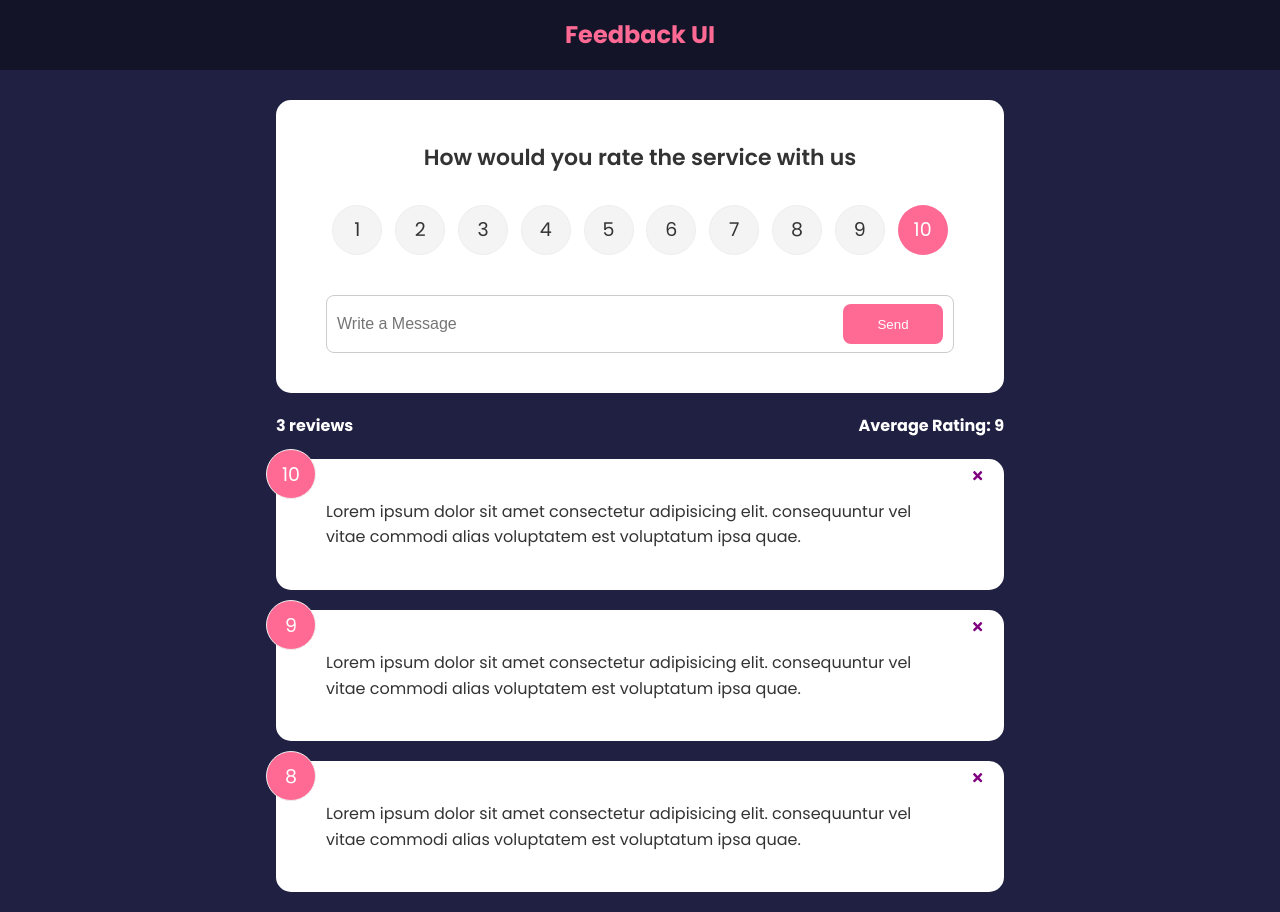
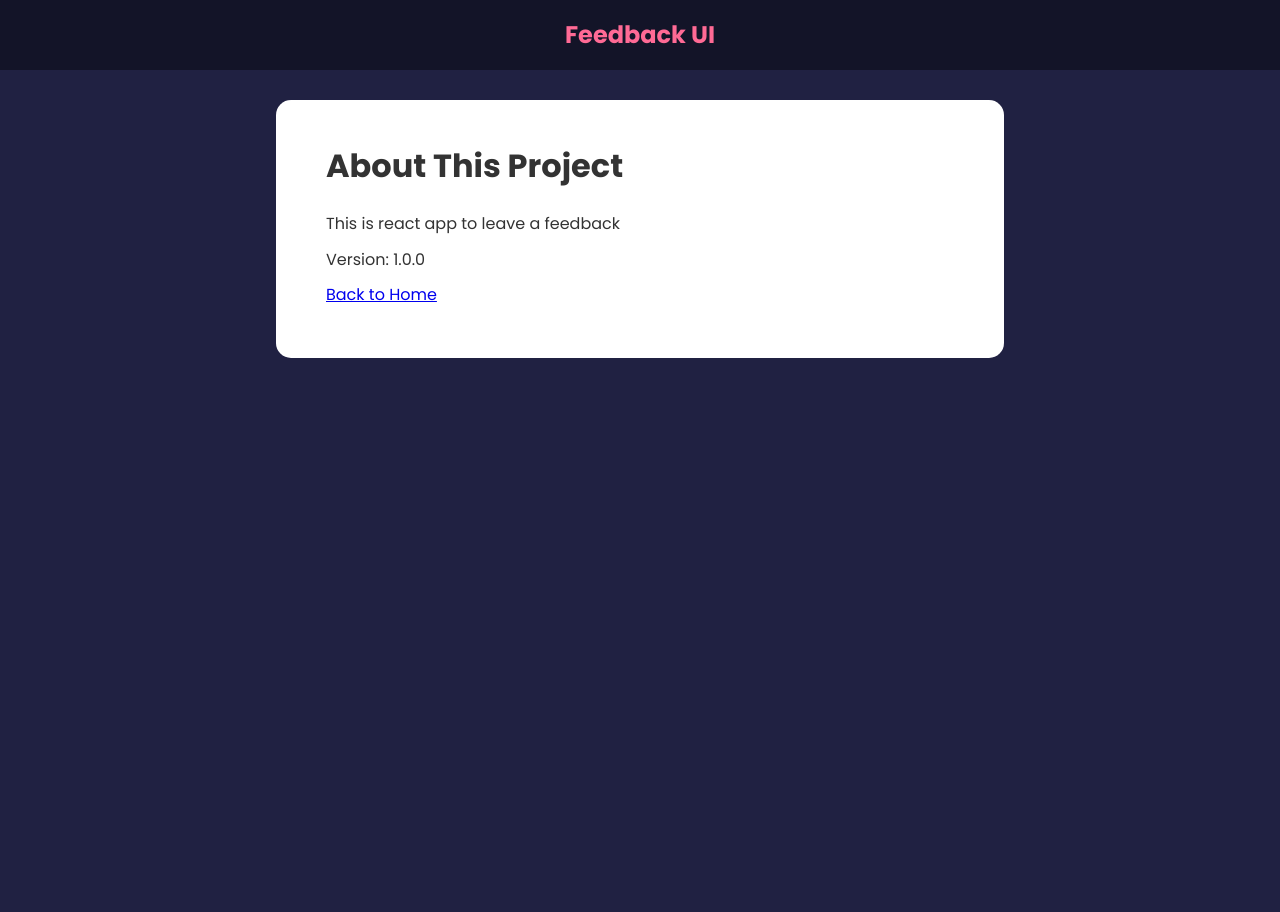
Before and after one commit to yuliussetyawan/feedback-app, a React (Create React App) app: page /about in a window 1280 px wide. After the commit the page ends 800 px from the top, so only its background shows below. Built offline with nearby package versions, Linux system fonts and the light colour scheme.

Commit message:
Creating routes for react-router v6

```diff
--- a/package.json
+++ b/package.json
@@ -10,6 +10,7 @@
     "react": "^18.2.0",
     "react-dom": "^18.2.0",
     "react-icons": "^4.8.0",
+    "react-router-dom": "^6.9.0",
     "react-scripts": "5.0.1",
     "uuidv4": "^6.2.13",
     "web-vitals": "^2.1.4"
--- a/src/App.js
+++ b/src/App.js
@@ -1,11 +1,12 @@
-import { v4 as uuidv4 } from 'uuid';
+import { v4 as uuidv4 } from "uuid";
 import { useState } from "react";
+import { BrowserRouter as Router, Route, Routes } from "react-router-dom";
 import FeedbackList from "./components/FeedbackList";
 import Header from "./components/Header";
 import FeedbackData from "./data/FeedbackData";
 import FeedbackStats from "./components/FeedbackStats";
 import FeedbackForm from "./components/FeedbackForm";
-
+import AboutPage from "./pages/AboutPage";
 
 function App() {
   const [feedback, setFeedback] = useState(FeedbackData);
@@ -19,19 +20,41 @@
   const addFeedback = (newFeedback) => {
     // genereate automatic ID for the feedback
     newFeedback.id = uuidv4();
-    console.log(newFeedback)
-    setFeedback([newFeedback, ...feedback ]);
-  }
+    console.log(newFeedback);
+    setFeedback([newFeedback, ...feedback]);
+  };
   return (
     <>
-      <Header />
-      <div className="container">
-        <FeedbackForm handleAdd={addFeedback}/>
-        <FeedbackStats feedback={feedback} />
-        <FeedbackList feedback={feedback} handleDelete={deleteFeedback} />
-      </div>
+      <Router>
+        <Header />
+        <div className="container">
+          <Routes>
+            {/* "exact" is used to match the exact root (/) path */}
+            <Route
+              exact
+              path="/"
+              element={
+                <>
+                  <FeedbackForm handleAdd={addFeedback} />
+                  <FeedbackStats feedback={feedback} />
+                  <FeedbackList
+                    feedback={feedback}
+                    handleDelete={deleteFeedback}
+                  />
+                </>
+              }
+            ></Route>
+
+            <Route path="/about" element={<AboutPage />} />
+          </Routes>
+        </div>
+      </Router>
     </>
   );
 }
 
 export default App;
+
+/*
+Routes is used for react-dom v6
+*/
--- /dev/null
+++ b/src/pages/AboutPage.jsx
@@ -0,0 +1,18 @@
+import React from "react";
+import Card from "../components/shared/Card";
+
+function AboutPage() {
+  return (
+    <Card>
+      <div className="about">
+      <h1>About This Project</h1>
+      <p>This is react app to leave a feedback</p>
+      <p>Version: 1.0.0</p>
+      <p><a href="/">Back to Home</a></p>
+
+      </div>
+    </Card>
+  );
+}
+
+export default AboutPage;
```
Also changed, not shown: 1 other file (tests, documents, lock files or other folders).
